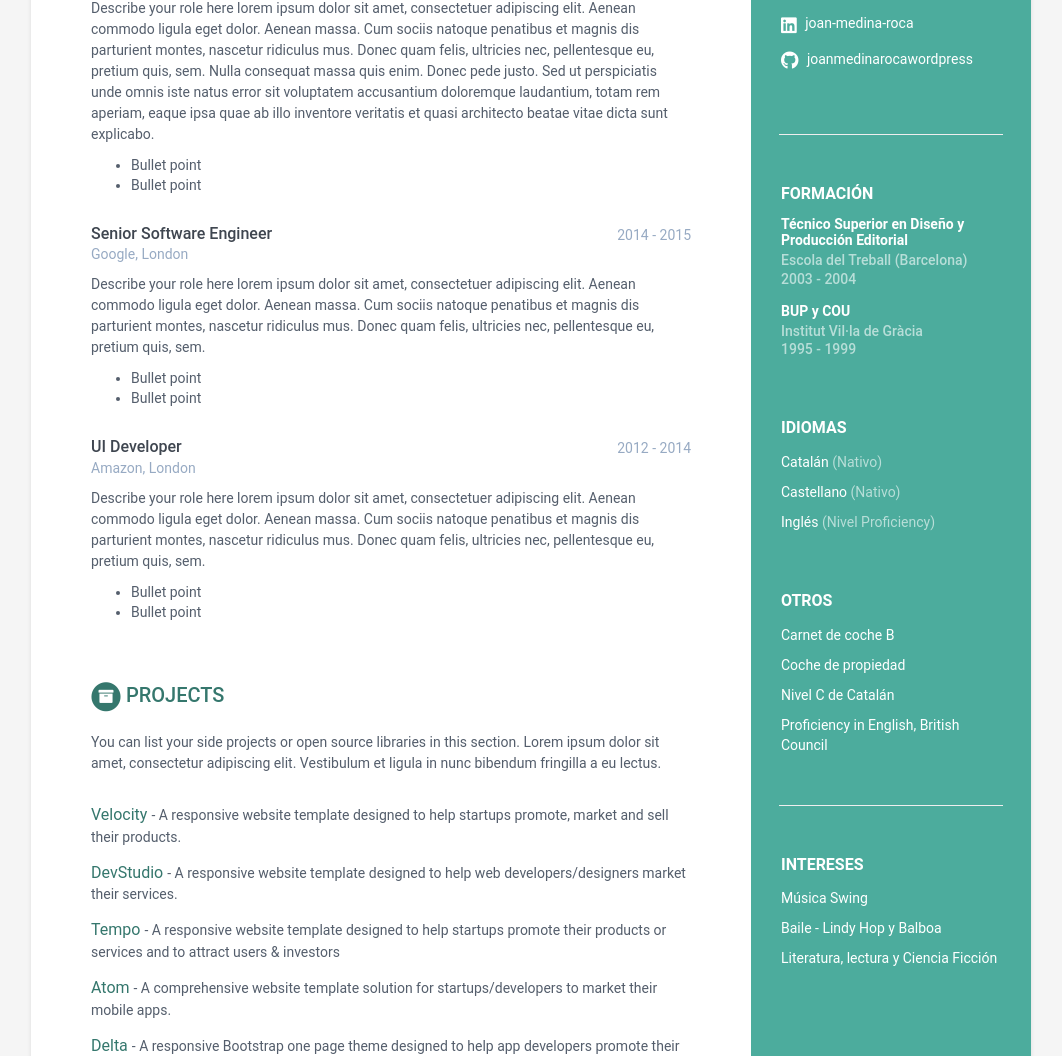
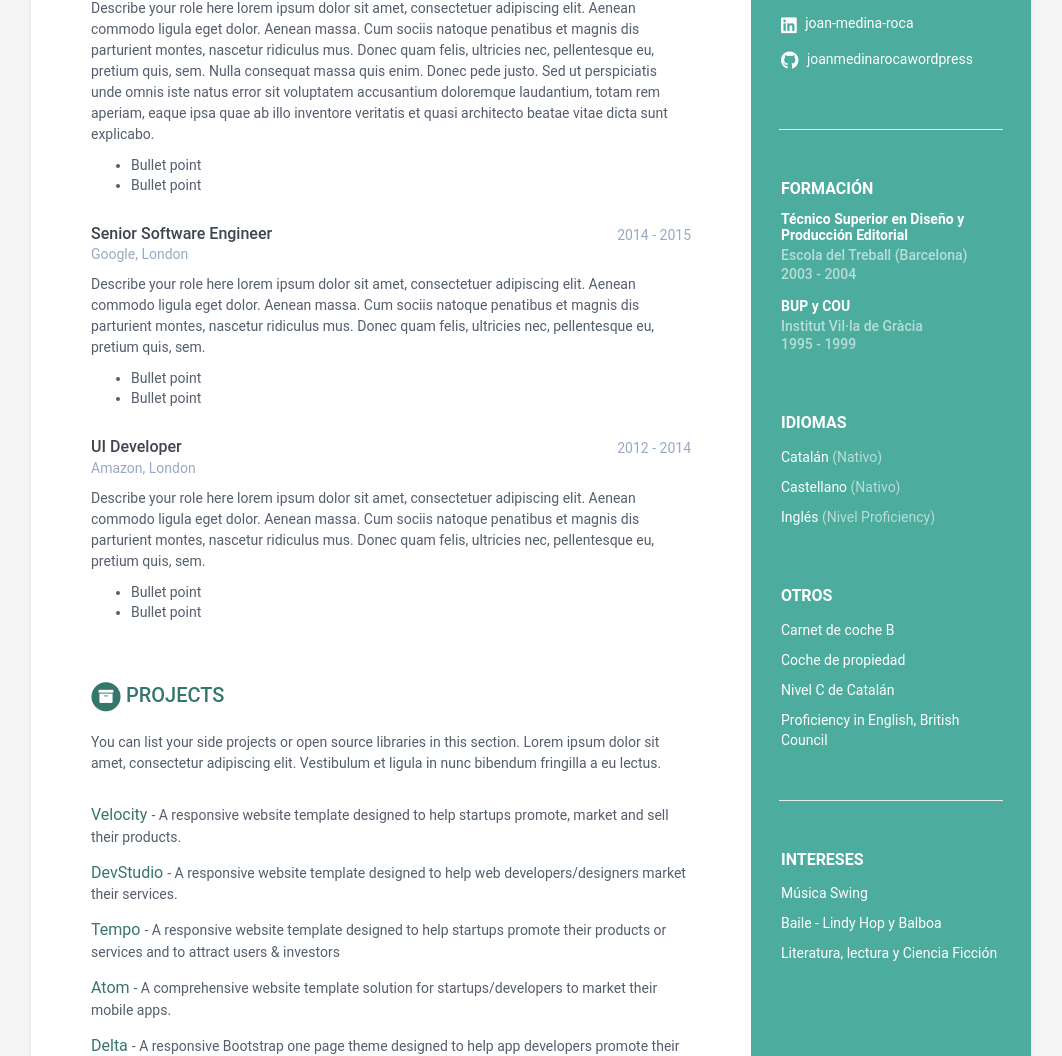
Before and after one commit to joan-medina-roca/cv.joanmedinaroca.com, a Jekyll site: the page built from index.html, in a window 1280 px wide. Shown: the part 386-1442 px from the top of the page, without its empty margins (109-1171 px from the left). Built offline with Jekyll 4.4.1, drawn with Linux system fonts in a browser that asks for light colours.

Commit message:
Revert "datos margin bottom"
This reverts commit 9dfe7f6da02f78b713bd87700119cfc42d1c6efc.

```diff
--- a/_sass/_base.scss
+++ b/_sass/_base.scss
@@ -98,7 +98,7 @@ p {
     li {
       margin-bottom: 15px;
       &:last-child {
-        margin-bottom: -30;
+        margin-bottom: 0;
       }
     }
   }
```
